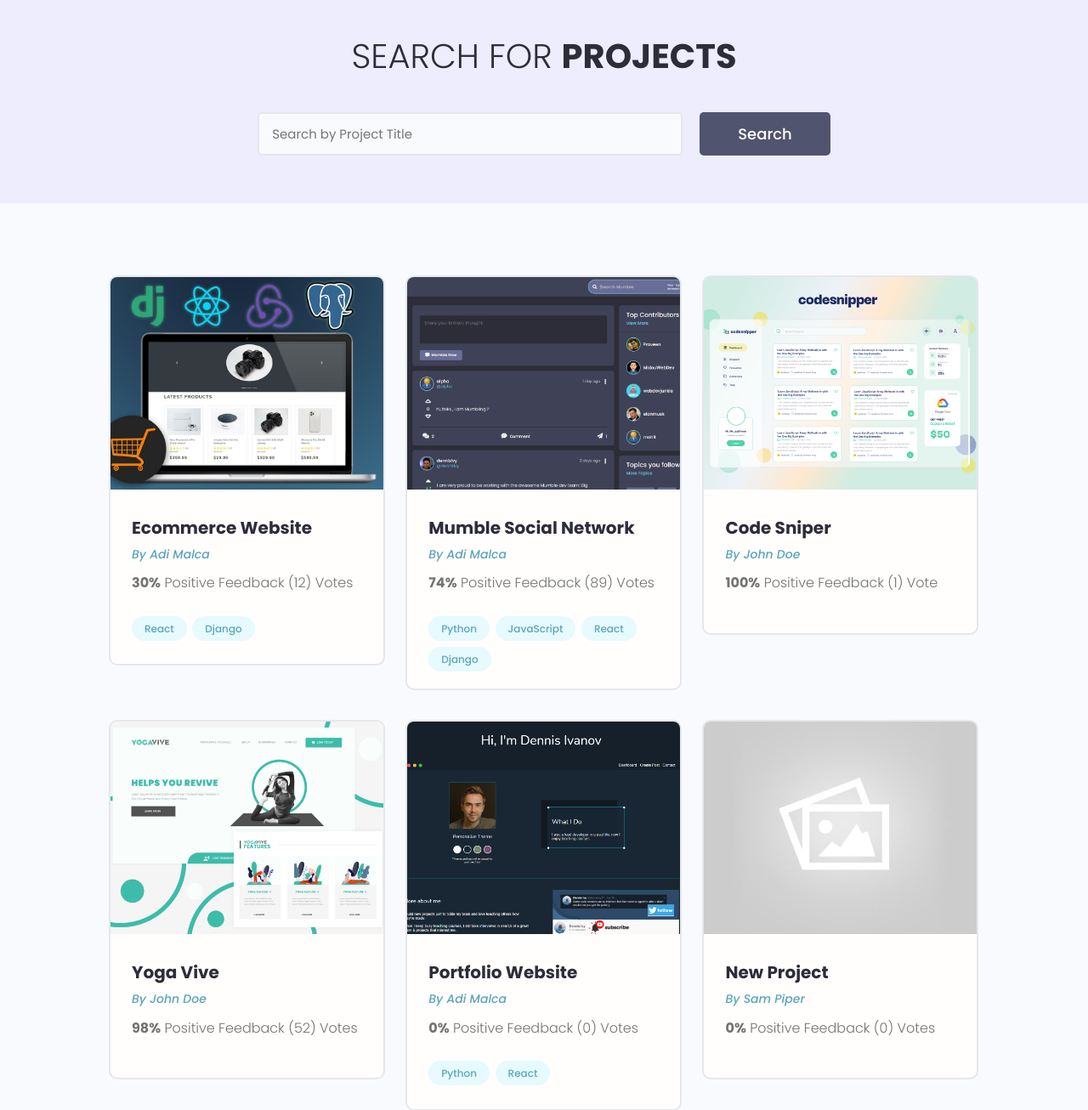
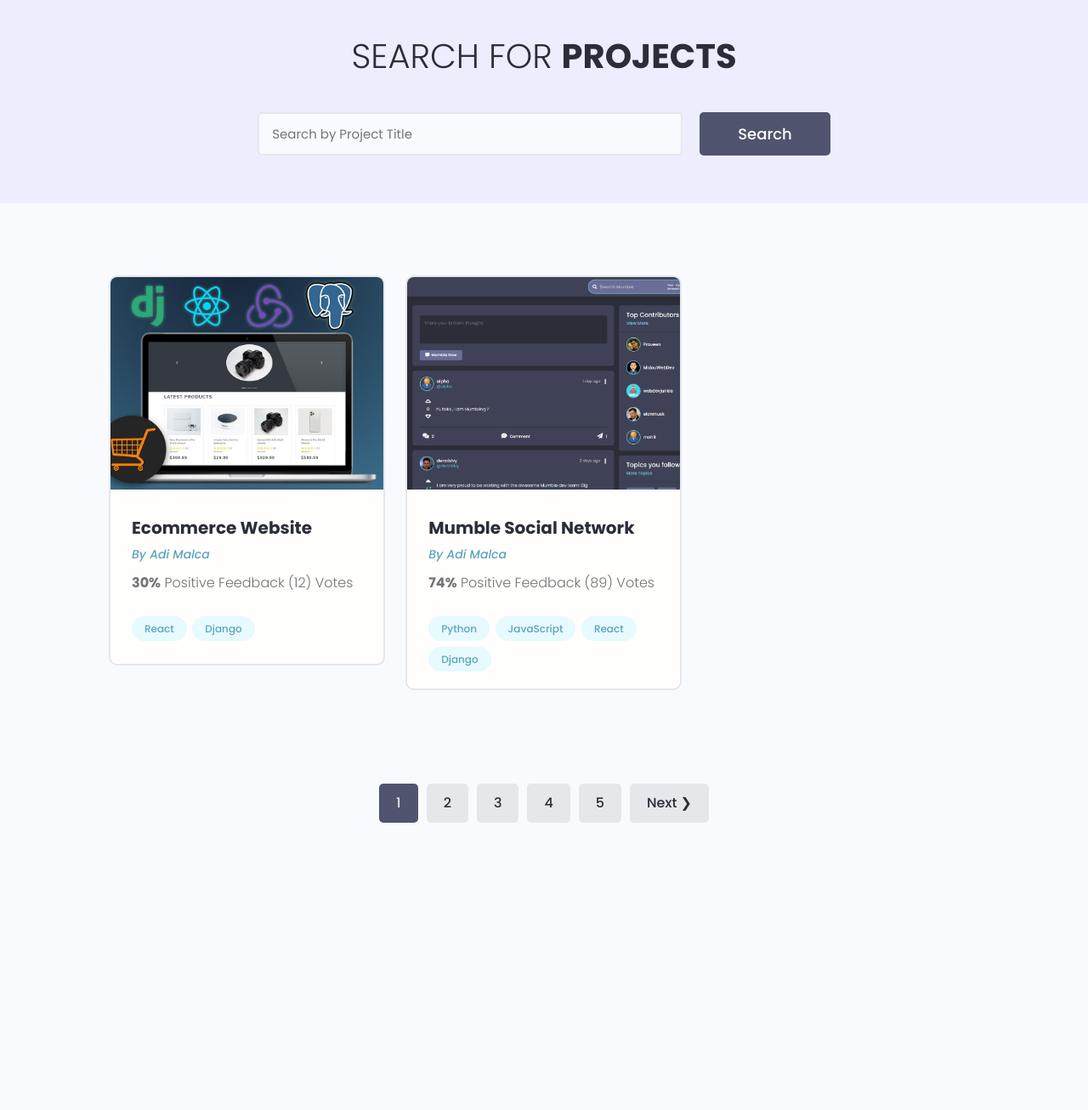
Before and after one commit to adimalca91/DevSearch, a Django app: page /projects/ in a window 1280 px wide. Shown: the part 78-1384 px from the top of the page at 85% size. After the commit the page ends 1046 px from the top, so only its background shows below. Run offline with Django 5.2, Linux system fonts and the light colour scheme; data comes from the database, SQL or seed files in the repository.

Commit message:
Linked search and pagination in projects page - added javascript in pagination html

```diff
--- a/projectsApp/templates/projectsApp/projects.html
+++ b/projectsApp/templates/projectsApp/projects.html
@@ -18,7 +18,7 @@
 
         <div class="hero-section__search">
 
-          <form class="form" action="{% url 'projects' %}" method="get">
+          <form id="searchForm" class="form" action="{% url 'projects' %}" method="get">
             <div class="form__field">
               <label for="formInput#search">Search By Projects </label>
               <input class="input input--text" id="formInput#search" type="text" name="search_query"
--- a/projectsApp/views.py
+++ b/projectsApp/views.py
@@ -16,7 +16,7 @@ Pass in some dynamic data to the template to render and display in the browser
 def projects(request):
 
     projects, search_query = searchProjects(request)
-    custom_range, projects = paginateProjects(request, projects, 6)
+    custom_range, projects = paginateProjects(request, projects, 2)
 
     context = {'projects': projects, 'search_query':search_query,'custom_range':custom_range}
     return render(request, 'projectsApp/projects.html', context)
--- a/templates/pagination.html
+++ b/templates/pagination.html
@@ -5,7 +5,7 @@
 
         {% if queryset.has_previous %}
 
-            <li><a href="?page={{queryset.previous_page_number}}" class="btn page-link">&#10094; Prev</a></li>
+            <li><a href="?page={{queryset.previous_page_number}}" class="btn page-link" data-page="{{queryset.previous_page_number}}">&#10094; Prev</a></li>
 
         {% endif %}
 
@@ -15,16 +15,16 @@
 
           <!-- If we are on the current page -->
           {% if page == queryset.number  %}
-            <li><a href="?page={{page}}" class="btn page-link btn--sub">{{page}}</a></li>
+            <li><a href="?page={{page}}" class="btn page-link btn--sub" data-page="{{page}}">{{page}}</a></li>
           {% else %}
-            <li><a href="?page={{page}}" class="btn page-link">{{page}}</a></li>
+            <li><a href="?page={{page}}" class="btn page-link" data-page="{{page}}">{{page}}</a></li>
           {% endif %}
 
         {% endfor %}
 
         {% if queryset.has_next %}
 
-            <li><a href="?page={{queryset.next_page_number}}" class="btn page-link">Next &#10095;</a></li>
+            <li><a href="?page={{queryset.next_page_number}}" class="btn page-link" data-page="{{queryset.next_page_number}}">Next &#10095;</a></li>
 
         {% endif %}
 
@@ -35,3 +35,30 @@
     </div>
 
     {% endif %}
+
+
+    <script type="text/javascript">
+      // GET SEARCH FORM AND PAGE LINKS
+      let searchForm = document.getElementById('searchForm')         // a single item
+      let pageLinks = document.getElementsByClassName('page-link')  // multiple items - a queryset of items
+
+      // ENSURE SEARCH FORM EXISTS
+      if(searchForm){
+        for(let i=0; pageLinks.length > i; i++){
+            pageLinks[i].addEventListener('click', function (e) {
+              e.preventDefault()
+
+              // GET THE DATA ATTRIBUTE
+              let page = this.dataset.page
+
+              // ADD HIDDEN SEARCH INPUT TO FORM
+              searchForm.innerHTML += `<input value=${page} name="page" hidden/>`
+
+              // SUBMIT FORM
+              searchForm.submit()
+
+            })
+        }
+      }
+
+    </script>
```
